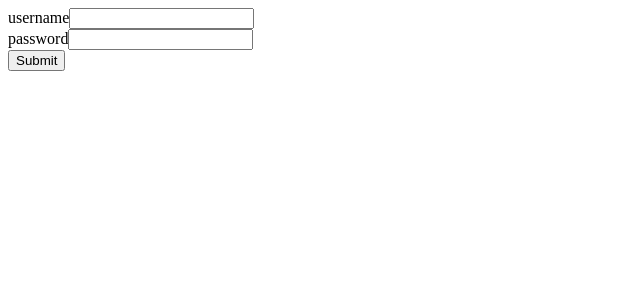
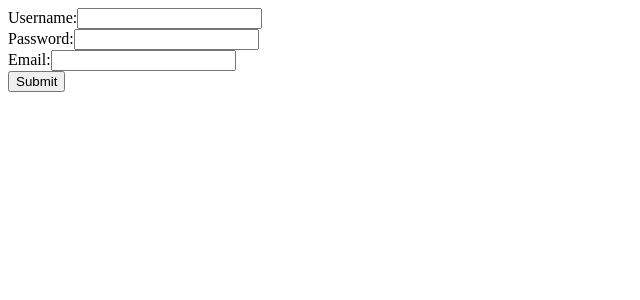
Before and after one commit to TarunByte/reactV19, a React (Vite) app: page / in a window 1280 px wide. Shown: the top 300 px of the page, without its empty margins (0-640 px from the left). Built offline with nearby package versions, Linux system fonts and the light colour scheme.

Commit message:
#63 useId Hook in React

```diff
--- a/src/App.jsx
+++ b/src/App.jsx
@@ -1,6 +1,6 @@
 // import { UseRef } from "./components/hooks/useRefs";
-import { ForwardRefs } from "./components/hooks/useRefs/ForwardRef";
+import { UseId } from "./components/hooks/UseID";
 
 export const App = () => {
-  return <ForwardRefs />;
+  return <UseId />;
 };
--- /dev/null
+++ b/src/components/hooks/UseID/index.jsx
@@ -0,0 +1,47 @@
+import { useId } from "react";
+
+export const UseId = () => {
+  //   const usernameId = useId();
+  //   const emailId = useId();
+  //   const passwordId = useId();
+
+  //   return (
+  //     <form>
+  //       <div>
+  //         <label htmlFor={usernameId}>Username:</label>
+  //         <input type="text" id={usernameId} name="name" />
+  //       </div>
+  //       <div>
+  //         <label htmlFor={passwordId}>Password:</label>
+  //         <input type="text" id={passwordId} name="name" />
+  //       </div>
+  //       <div>
+  //         <label htmlFor={emailId}>Email:</label>
+  //         <input type="email" id={emailId} name="email" />
+  //       </div>
+  //       <button type="submit">Submit</button>
+  //     </form>
+  //   );
+
+  //   This lets you avoid calling useId for every single element that need a unique ID.
+
+  const id = useId();
+
+  return (
+    <form>
+      <div>
+        <label htmlFor={id + "usernameId"}>Username:</label>
+        <input type="text" id={id + "usernameId"} name="name" />
+      </div>
+      <div>
+        <label htmlFor={id + "passwordId"}>Password:</label>
+        <input type="text" id={id + "passwordId"} name="name" />
+      </div>
+      <div>
+        <label htmlFor={id + "emailId"}>Email:</label>
+        <input type="email" id={id + "emailId"} name="email" />
+      </div>
+      <button type="submit">Submit</button>
+    </form>
+  );
+};
```
